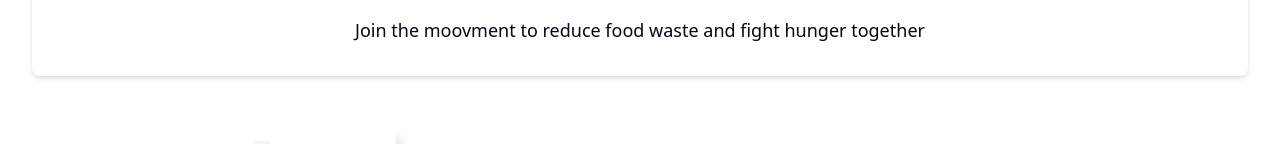
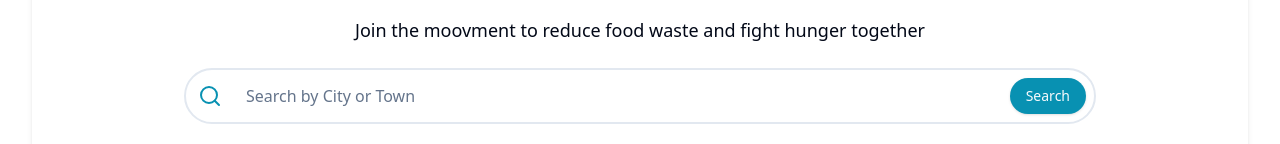
Before and after one commit to TeilahBaron/FinalProject, a React (Vite) app in the folder frontend/: page / in a window 1280 px wide. Shown: the part 798-942 px from the top of the page. Built offline with nearby package versions, Linux system fonts and the light colour scheme.

Commit message:
SearchBar

```diff
--- a/frontend/src/AppRoutes.tsx
+++ b/frontend/src/AppRoutes.tsx
@@ -5,6 +5,7 @@ import AuthCallbackPage from "./pages/AuthCallbackPage";
 import UserProfilePage from "./pages/UserProfilePage";
 import ProtectedRoute from "./auth/ProtectedRoute";
 import ManageRestaurantPage from "./pages/ManageRestaurantPage";
+import SearchPage from "./pages/SearchPage";
 
 const AppRoutes = ()=>{
     return(
@@ -16,6 +17,12 @@ const AppRoutes = ()=>{
                 <HomePage/>
             </Layout>}/>
             <Route path="/auth-callback" element={<AuthCallbackPage />} />
+            <Route
+            path="/search/:city"
+            element={
+            <Layout showHero={false}>
+            <SearchPage />
+            </Layout>}/>
             <Route element={<ProtectedRoute />}>
               <Route
                 path="/user-profile"
--- /dev/null
+++ b/frontend/src/components/SearchBar.tsx
@@ -0,0 +1,71 @@
+import { zodResolver } from "@hookform/resolvers/zod";
+import { useForm } from "react-hook-form";
+import { z } from "zod";
+import { Form, FormControl, FormField, FormItem } from "./ui/form";
+import { Search } from "lucide-react";
+import { Input } from "./ui/input";
+import { Button } from "./ui/button";
+
+const formSchema = z.object({
+      searchQuery: z.string({
+      required_error: "Restaurant name is required",
+    }),
+  });
+
+export type SearchForm = z.infer<typeof formSchema>;
+
+
+type Props = {
+    onSubmit: (formData: SearchForm) => void
+    placeHolder: string;
+    onReset?: () => void;
+    searchQuery?: string;
+};
+
+const SearchBar = ({onSubmit, onReset, placeHolder}: Props) => {
+    const form = useForm<SearchForm>({
+        resolver: zodResolver(formSchema),
+        defaultValues: {
+            searchQuery: "",
+          },
+    });
+
+    const handleReset = () => {
+       form.reset({
+        searchQuery: ""
+       });
+
+       if (onReset) {
+        onReset();
+      }
+    };
+    return (
+        <Form {...form}>
+           <form onSubmit={form.handleSubmit(onSubmit)} className={`flex items-center gap-3 justify-between flex-row border-2 rounded-full p-2 m-6 ${
+          form.formState.errors.searchQuery && "border-red-500"
+        }`}>
+            <Search
+            strokeWidth={2}
+           size={24}
+           className="ml-1 text-cyan-600 hidden md:block"/>
+           <FormField
+           control={form.control}
+           name="searchQuery"
+           render={({field})=>(
+            <FormItem className="flex-1">
+                <FormControl>
+                    <Input {...field}
+                  className="border-none shadow-none text-base focus-visible:ring-0"
+                  placeholder={placeHolder}/>
+                </FormControl>
+            </FormItem>
+           )}
+          />
+          {form.formState.isDirty && (<Button onClick={handleReset} type="button" variant="outline" className="rounded-full">Clear</Button>)}
+          <Button type="submit" className="rounded-full bg-cyan-600">Search</Button>
+           </form>
+        </Form>
+    )
+}
+
+export default SearchBar;
--- a/frontend/src/pages/HomePage.tsx
+++ b/frontend/src/pages/HomePage.tsx
@@ -1,7 +1,15 @@
 import landingImage from "../assets/landing.png";
 import appDownloadImage from "../assets/appdownload.png";
+import SearchBar, { SearchForm } from "@/components/SearchBar";
+import { useNavigate } from "react-router-dom";
 
 const HomePage = () => {
+    const navigate = useNavigate();
+    const handleSearchSubmit = (searchFormValues: SearchForm) => {
+        navigate({
+            pathname: `/search/${searchFormValues.searchQuery}`,
+          });
+    };
   return(
     <div className="flex flex-col gap-12">
         <div className=" md:px-32 bg-white rounded-lg shadow-md py-8 lex flex-col gap-5 text-center -mt-16">
@@ -9,6 +17,8 @@ const HomePage = () => {
                 SharePlate: Sharing Surplus, Nourishing Communities
             </h1>
             <span className="text-lg">Join the moovment to reduce food waste and fight hunger together</span>
+            <SearchBar placeHolder="Search by City or Town"
+          onSubmit={handleSearchSubmit} />
         </div>
         <div className="grid md:grid-cols-2 gap-5">
             <img src={landingImage} />
--- /dev/null
+++ b/frontend/src/pages/SearchPage.tsx
@@ -0,0 +1,8 @@
+import { useParams } from "react-router-dom";
+
+const SearchPage = () => {
+  const { city } = useParams();
+  return <span> User searched for {city}</span>
+}
+
+export default SearchPage;
```
